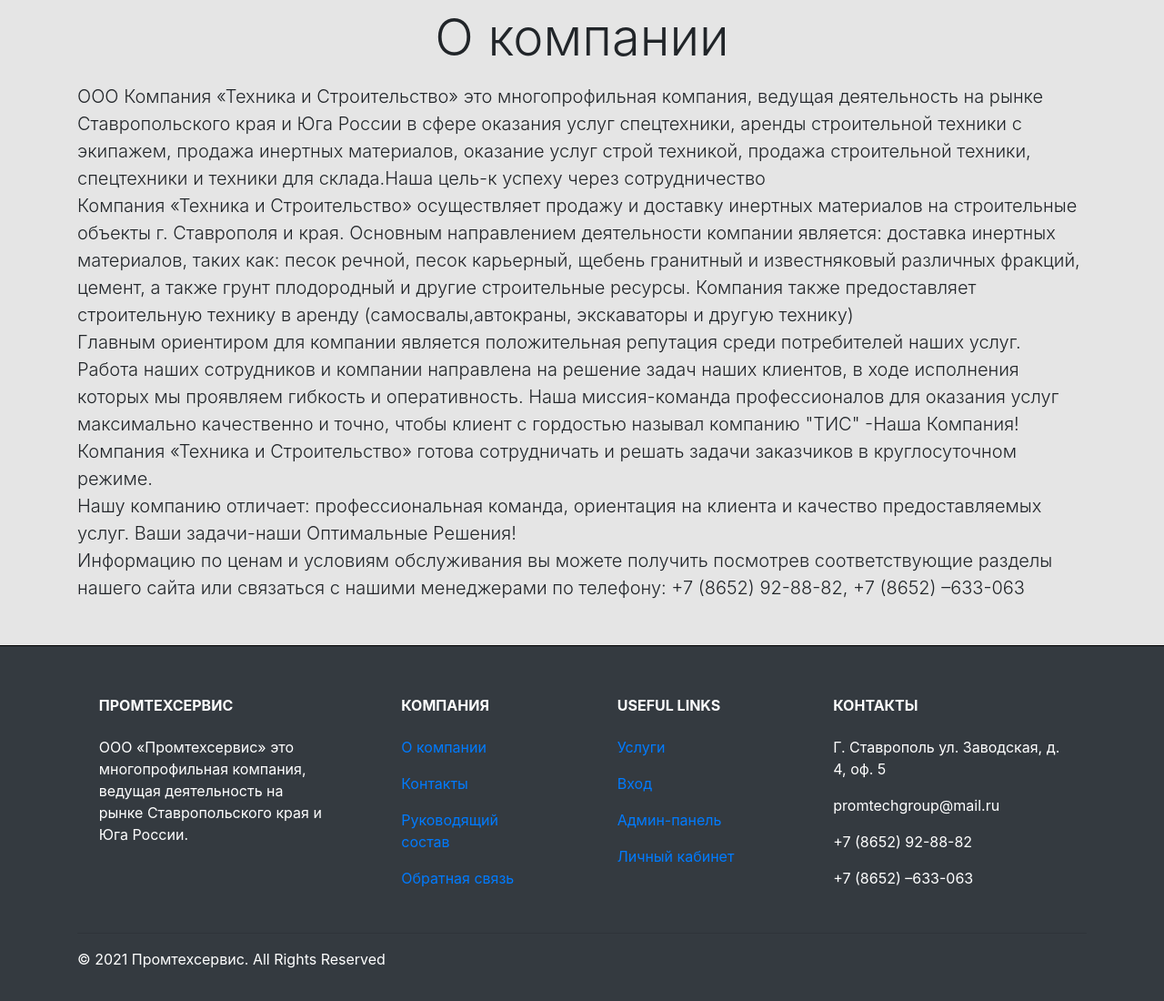
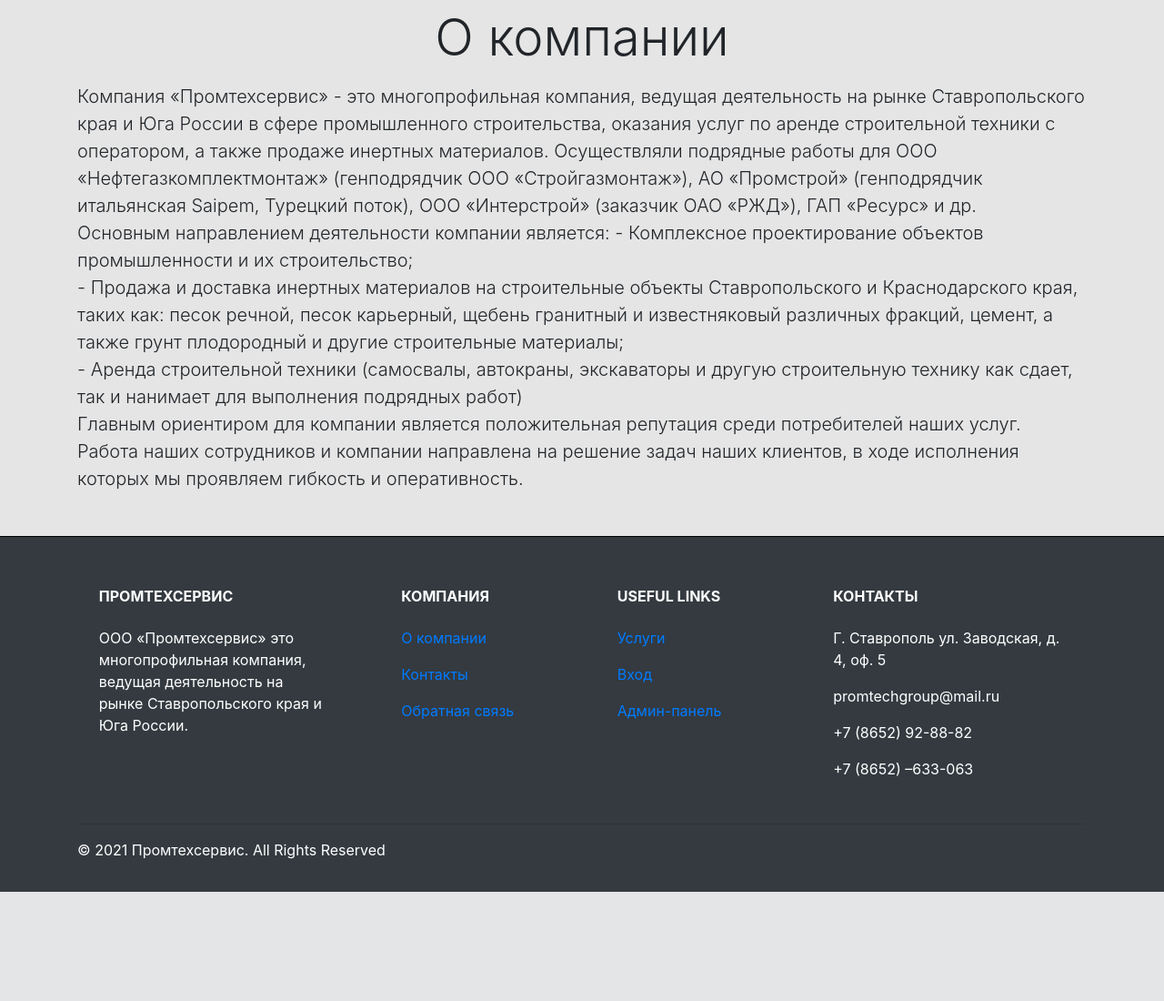
Before and after one commit to Daniil-Tumanov/BuildSite, a Django app: page /about in a window 1280 px wide. Shown: the part 56-1156 px from the top of the page at 91% size. After the commit the page ends 1036 px from the top, so only its background shows below. Run offline with Django 3.2, Linux system fonts and the light colour scheme; some libraries are stand-ins or nearby versions.

Commit message:
Some fixes

```diff
--- a/BuildSite/buildApp/templates/buildApp/404.html
+++ b/BuildSite/buildApp/templates/buildApp/404.html
@@ -1,6 +1,8 @@
 {% extends "buildApp/service.html" %}
 {% block content %}
 <div class="container">
-    <h1>Пока так</h1>
+    <h1 class="text-center display 4 mt-5">Ошибка 404. Страница не найдена</h1>
+    <p class="lead">По заданному адресу ничего не найдено, попробуйте исправить ошибку в адресной строке или вернитесь
+        на <a href="{%url 'index'%}">главную страницу</a></p>
 </div>
 {% endblock %}
--- a/BuildSite/buildApp/templates/buildApp/about.html
+++ b/BuildSite/buildApp/templates/buildApp/about.html
@@ -5,25 +5,21 @@
     <blockquote class="blockquote text-center">
 <h1 class="mt-2 display-4">О компании</h1>
     </blockquote>
-    <p class="lead" >ООО Компания «Техника и Строительство» это многопрофильная компания, ведущая деятельность
-        на рынке Ставропольского края и Юга России в сфере  оказания услуг спецтехники, аренды строительной
-        техники с экипажем, продажа инертных материалов, оказание услуг строй техникой, продажа строительной техники,
-        спецтехники и техники для склада.Наша цель-к успеху через сотрудничество<br>
-        Компания «Техника и Строительство» осуществляет продажу и доставку инертных материалов на строительные объекты
-        г. Ставрополя и края. Основным направлением деятельности компании является: доставка инертных материалов,
+    <p class="lead" >Компания «Промтехсервис» - это многопрофильная компания, ведущая деятельность на рынке
+        Ставропольского края и Юга России в сфере промышленного строительства, оказания услуг по аренде строительной
+        техники с оператором, а также продаже инертных материалов. Осуществляли подрядные работы для
+        ООО «Нефтегазкомплектмонтаж» (генподрядчик ООО «Стройгазмонтаж»), АО «Промстрой»
+        (генподрядчик итальянская Saipem, Турецкий поток), ООО «Интерстрой» (заказчик ОАО «РЖД»), ГАП «Ресурс» и др.<br>
+Основным направлением деятельности компании является:
+- Комплексное проектирование объектов промышленности и их строительство;<br>
+- Продажа и доставка инертных материалов на строительные объекты Ставропольского и Краснодарского края,
         таких как: песок речной, песок карьерный, щебень гранитный и известняковый различных фракций, цемент,
-        а также грунт плодородный и другие строительные ресурсы. Компания также предоставляет строительную технику
-        в аренду (самосвалы,автокраны, экскаваторы и другую технику)<br>
-        Главным ориентиром для компании является положительная репутация среди потребителей наших услуг.
-        Работа наших сотрудников и компании направлена на решение задач наших клиентов, в ходе
-        исполнения которых мы проявляем гибкость и оперативность. Наша миссия-команда профессионалов для
-        оказания услуг максимально качественно и точно,
-        чтобы клиент с гордостью называл  компанию "ТИС" -Наша Компания!<br>
-        Компания «Техника и Строительство» готова сотрудничать и решать задачи заказчиков в круглосуточном режиме.<br>
-        Нашу компанию отличает: профессиональная команда, ориентация на клиента и качество предоставляемых услуг.
-        Ваши задачи-наши Оптимальные Решения!<br>
-        Информацию по ценам и условиям обслуживания вы можете получить посмотрев соответствующие разделы
-        нашего сайта или связаться с нашими менеджерами по телефону: +7 (8652) 92-88-82, +7 (8652) –633-063
+        а также грунт плодородный и другие строительные материалы;<br>
+- Аренда строительной техники (самосвалы, автокраны, экскаваторы и другую строительную технику как сдает,
+        так и нанимает для выполнения подрядных работ)<br>
+Главным ориентиром для компании является положительная репутация среди потребителей наших услуг.
+        Работа наших сотрудников и компании направлена на решение задач наших клиентов,
+        в ходе исполнения которых мы проявляем гибкость и оперативность.
 </p>
 </div>
 {% endblock %}
--- a/BuildSite/buildApp/templates/buildApp/contacts.html
+++ b/BuildSite/buildApp/templates/buildApp/contacts.html
@@ -12,7 +12,7 @@
     <p class="font-weight-bold lead">E-mail:</p>
         <p class="lead">promtechgroup@mail.ru</p><br>
     <p class="font-weight-bold lead">Телефон:</p>
-        <p class="lead">+7-928-337-79-79</p><br>
+        <p class="lead">+7 (8652)-92-88-82</p><br>
     <p class="font-weight-bold lead">Юр. Адрес:</p>
         <p class="lead">355008, г. Ставрополь, ул. Заводская, д.4, оф 5</p><br>
         <p class="font-weight-bold lead">Факт. Адрес:</p>
--- a/BuildSite/buildApp/templates/buildApp/index.html
+++ b/BuildSite/buildApp/templates/buildApp/index.html
@@ -204,14 +204,16 @@
       <img src="{% static 'img/house_PNG50.png'%}" class="d-block w-100" alt="...">
       <div class="carousel-caption d-none d-md-block">
         <h5>Строительство коттеджей</h5>
-        <p>Nulla vitae elit libero, a pharetra augue mollis interdum.</p>
+        <p>Индивидуальный городской или сельский малоэтажный жилой дом с небольшим <br>
+            участком прилегающей земли для постоянного или временного проживания семьи.</p>
       </div>
     </div>
     <div class="carousel-item">
       <img src="{% static 'img/kotlovan.png'%}" class="d-block w-100" alt="...">
       <div class="carousel-caption d-none d-md-block">
         <h5>Рытье котлованов</h5>
-        <p>Lorem ipsum dolor sit amet, consectetur adipiscing elit.</p>
+        <p>Компания Промтехсервис осуществляет весь комплекс подготовительных и земляных работ, входящих в нулевой<br>
+            цикл строительства, в том числе — рытье котлованов и траншей экскаватором.</p>
       </div>
     </div>
     <div class="carousel-item">
@@ -235,17 +237,13 @@
       <blockquote class="blockquote text-center">
    <h1 class="display-4">О компании</h1>
    </blockquote>
-   <img src="{% static 'img/back.jpg'%}" align="left">
+   <img src="{% static 'img/back.jpg'%}" class="mr-3" align="left">
    <p class="lead">
-     Компания ООО "Промтехсервис" занимается строительством домов, коттеджей и т.д
-     Компания ООО "Промтехсервис" занимается строительством домов, коттеджей и т.д
-     Компания ООО "Промтехсервис" занимается строительством домов, коттеджей и т.д
-     Компания ООО "Промтехсервис" занимается строительством домов, коттеджей и т.д
-     Компания ООО "Промтехсервис" занимается строительством домов, коттеджей и т.д
-     Компания ООО "Промтехсервис" занимается строительством домов, коттеджей и т.д
-     Компания ООО "Промтехсервис" занимается строительством домов, коттеджей и т.д
-     Компания ООО "Промтехсервис" занимается строительством домов, коттеджей и т.д
-     Компания ООО "Промтехсервис" занимается строительством домов, коттеджей и т.д
+     Компания «Промтехсервис» - это многопрофильная компания, ведущая деятельность на рынке
+        Ставропольского края и Юга России в сфере промышленного строительства, оказания услуг по аренде строительной
+        техники с оператором, а также продаже инертных материалов. Осуществляли подрядные работы для
+        ООО «Нефтегазкомплектмонтаж» (генподрядчик ООО «Стройгазмонтаж»), АО «Промстрой»
+        (генподрядчик итальянская Saipem, Турецкий поток), ООО «Интерстрой» (заказчик ОАО «РЖД»), ГАП «Ресурс» и др.
    </p>
    <blockquote class="blockquote text-center">
    <h1 class="display-4">Инертные материалы</h1>
@@ -358,9 +356,6 @@
           <a href="#!">Контакты</a>
         </p>
         <p>
-          <a href="#!">Руководящий состав</a>
-        </p>
-        <p>
           <a href="#!">Обратная связь</a>
         </p>
       </div>
@@ -379,9 +374,6 @@
         </p>
         <p>
           <a href="#!">Админ-панель</a>
-        </p>
-        <p>
-          <a href="">Личный кабинет</a>
         </p>
       </div>
 
--- a/BuildSite/buildApp/templates/buildApp/show.html
+++ b/BuildSite/buildApp/templates/buildApp/show.html
@@ -9,8 +9,8 @@
     <img src="{{ service.IMG.url }}" class="align-self-start mr-3">
     <div class="media-body">
 
-    <p class="lead">Описание: {{service.Description}}</p>
-        <p class="lead">Характеристики: {{ service.Specification }}</p>
+    <p class="lead"><span class="font-weight-bold"> Описание:</span> {{service.Description}}</p>
+        <p class="lead"><span class="font-weight-bold">Характеристики:</span> {{ service.Specification }}</p>
         {% if request.user.is_authenticated %}
         <form action="{% url 'makeOrder' service.id %}" method="POST">
             {% csrf_token %}
--- a/BuildSite/buildApp/views.py
+++ b/BuildSite/buildApp/views.py
@@ -49,7 +49,7 @@
 
 
 def service(request):
-    service = Service.objects.all()
+    service = Service.objects.order_by('NameService')
     category = Category.objects.all()
     return render(request, 'buildApp/service.html', {"service": service, "category": category})
 
```
